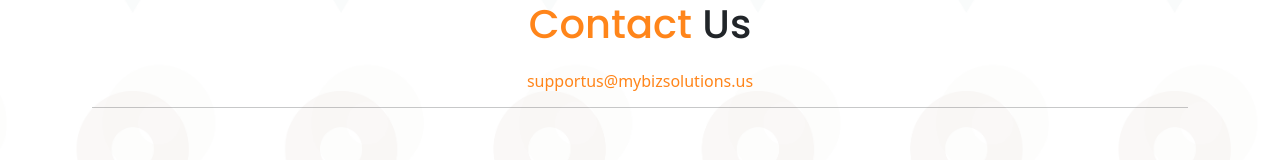
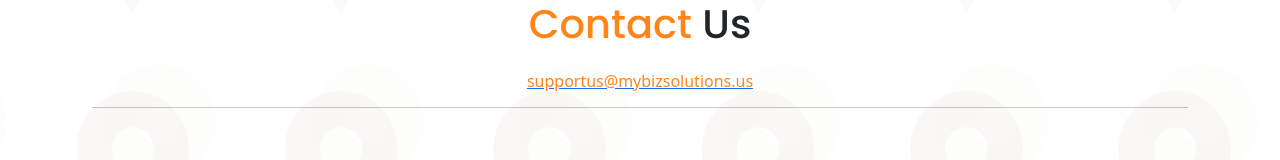
Before and after one commit to biz-admin-carlo/Bizsolutions, a React (Create React App) app: page /contact-us in a window 1280 px wide. Shown: the part 154-314 px from the top of the page. Built offline with nearby package versions, Linux system fonts and the light colour scheme; no server answers; a web font is replaced by a local one.

Commit message:
updated Contact us

```diff
--- a/src/assets/styles/PageWebDevelopment.css
+++ b/src/assets/styles/PageWebDevelopment.css
@@ -66,3 +66,7 @@ h1 {
         font-size: smaller;
     }
 }
+
+h6 a .email-text, h6 a:link .email-text, h6 a:visited .email-text {
+    text-decoration: none;
+}
--- a/src/pages/ContactUs.js
+++ b/src/pages/ContactUs.js
@@ -22,13 +22,16 @@ const ContactUs = () => {
                             <div className='text-center'>
                                 <h1 className='py-3'>Contact<span className='text-dark'> Us</span></h1>
 
-                                <h6><span className='biz-color'>supportus@mybizsolutions.us</span></h6>
+                                <h6>
+                                    <a href="mailto:supportus@mybizsolutions.us?subject=Contact%20Support&body=Hi%20there,%20I%20need%20help%20with...">
+                                        <span className='biz-color email-text'>supportus@mybizsolutions.us</span>
+                                    </a>
+                                </h6>
+
                                 <hr />
 
                             </div>
-
                         </div>
-
                     </div>
                 </Container>
             </div>
```
